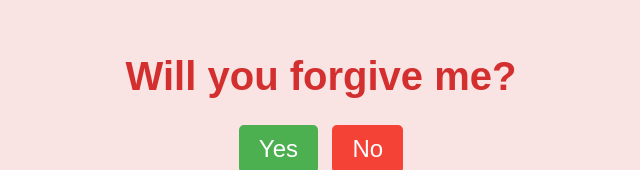
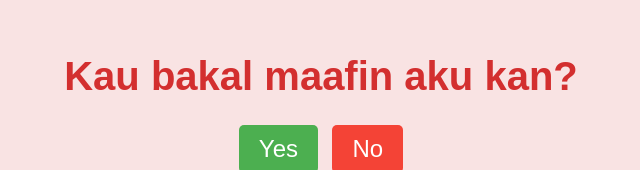
Before and after one commit to Dedirantogudhell/Permintaan-Maaf-For-Sitaaa, a plain HTML site: page index.html in a window 1280 px wide. Shown: the part 138-308 px from the top of the page, without its empty margins (319-959 px from the left). Drawn offline with Linux system fonts and the light colour scheme; no server answers.

Commit message:
Update index.html

```diff
--- a/index.html
+++ b/index.html
@@ -3,12 +3,12 @@
 <head>
     <meta charset="UTF-8">
     <meta name="viewport" content="width=device-width, initial-scale=1.0">
-    <title>Mas Minta Maaf 🤍</title>
+    <title>Aku Minta Maaf 🤍</title>
     <link rel="stylesheet" href="styles.css">
 </head>
 <body>
     <div class="container">
-        <h1>Will you forgive me?</h1>
+        <h1>Kau bakal maafin aku kan?</h1>
         <div class="buttons">
             <button class="yes-button" onclick="handleYesClick()">Yes</button>
             <button class="no-button" onclick="handleNoClick()">No</button>
```
